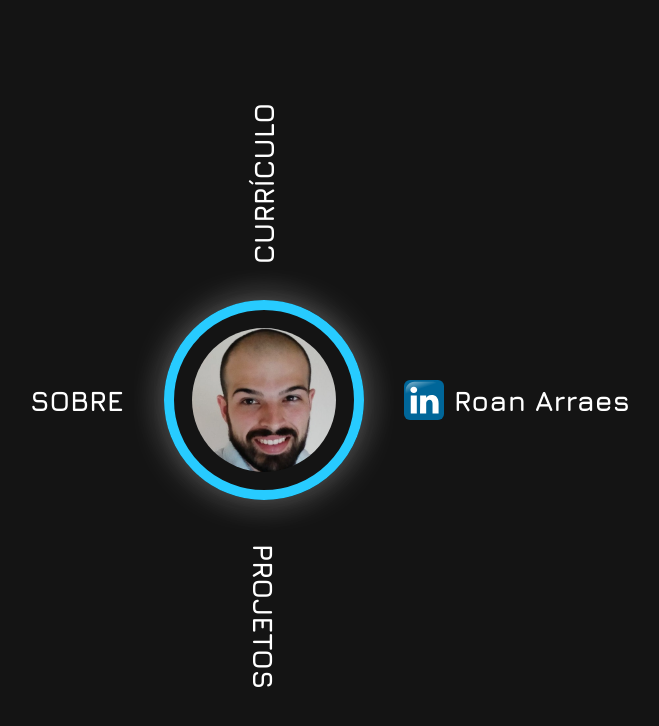
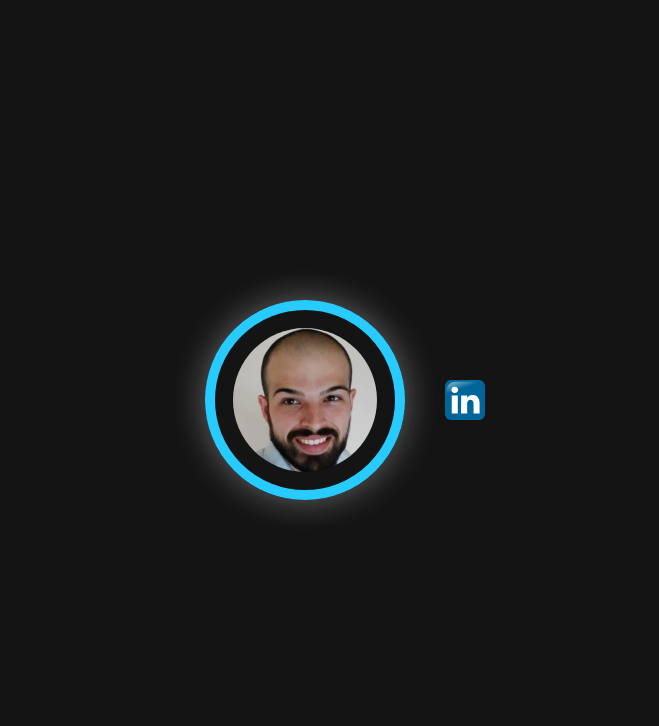
Before and after one commit to RoanArraes/portfolio-roan, a React (Create React App) app: page / in a window 1280 px wide. Shown: the top 726 px of the page, without its empty margins (310-969 px from the left). Built offline with nearby package versions, Linux system fonts and the light colour scheme.

Commit message:
add Link to component

```diff
--- a/src/components/link-with-icon/LinkWithIcon.tsx
+++ b/src/components/link-with-icon/LinkWithIcon.tsx
@@ -1,3 +1,4 @@
+import { Link } from 'react-router-dom';
 import {
   Container,
   Icon
@@ -11,12 +12,16 @@ type Props = {
   className?: string
   rotation?: string,
   margin?: string
+  useRouter?: boolean
+  useExternalLink?: boolean
 }
 
 const LinkWithIcon = ({
   icon,
   label,
   url,
+  useRouter,
+  useExternalLink,
   targetUrl,
   className,
   rotation,
@@ -33,7 +38,7 @@ const LinkWithIcon = ({
           img={icon}
         />
       }
-      {(url && label) &&
+      {(url && label && useExternalLink && !useRouter) &&
         <a
           href={url}
           target={targetUrl}
@@ -41,6 +46,13 @@ const LinkWithIcon = ({
           {label}
         </a>
       }
+      {(url && label && useRouter && !useExternalLink) &&
+        <Link
+          to={url}
+        >
+          {label}
+        </Link>
+      }
     </Container>
   );
 }
--- a/src/components/link-with-icon/styles.tsx
+++ b/src/components/link-with-icon/styles.tsx
@@ -19,7 +19,7 @@ export const Container = styled.div<ContainerProps>`
   margin: ${({ margin }) => margin && margin};
 
   a {
-    text-decoration:none;
+    text-decoration: none;
     white-space: nowrap;
   }
 `;
```
